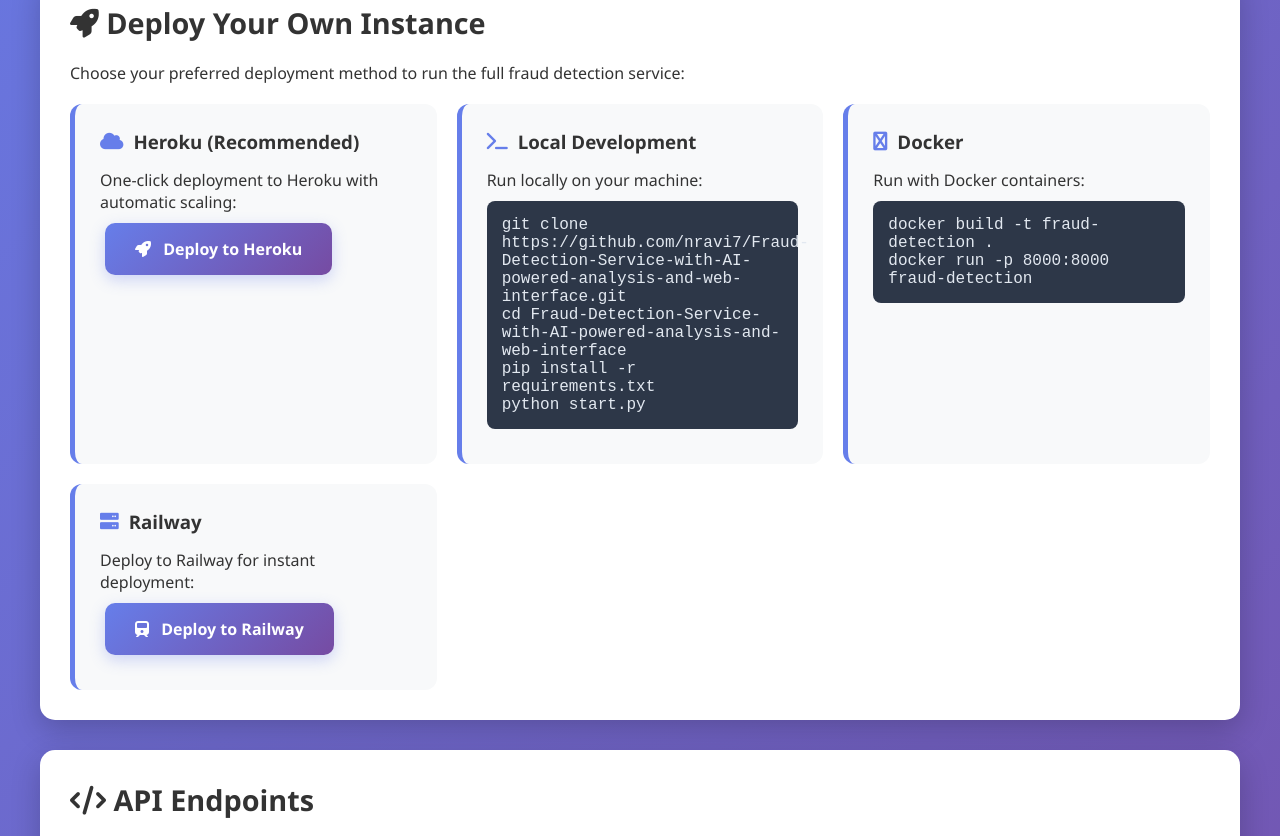
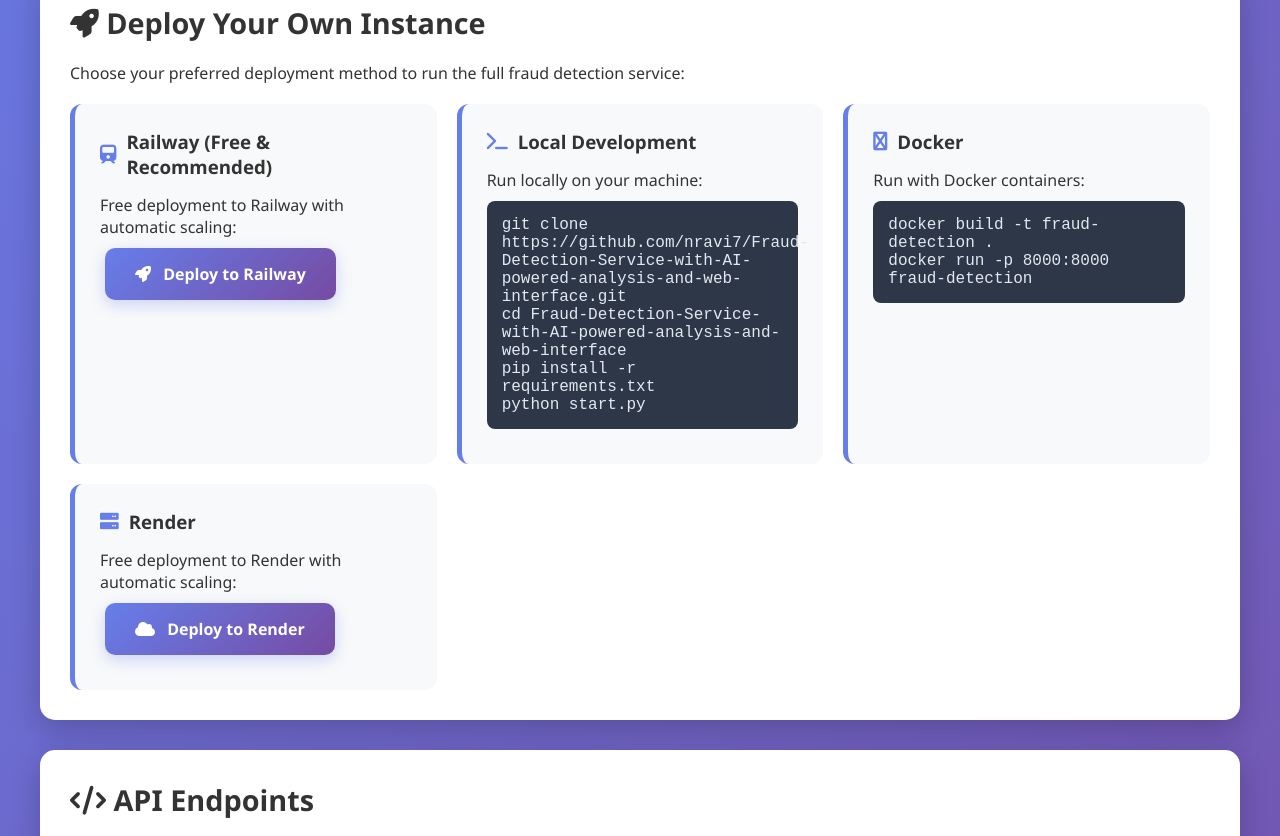
Before and after one commit to nravi7/Fraud-Detection-Service-with-AI-powered-analysis-and-web-interface, a plain HTML site: page index.html in a window 1280 px wide. Shown: the part 612-1448 px from the top of the page. Drawn offline with Linux system fonts and the light colour scheme.

Commit message:
Update deployment options to use free platforms (Railway, Render) instead of paid Heroku

```diff
--- a/index.html
+++ b/index.html
@@ -237,10 +237,10 @@
 
             <div class="deployment-options">
                 <div class="deployment-card">
-                    <h3><i class="fas fa-cloud"></i> Heroku (Recommended)</h3>
-                    <p>One-click deployment to Heroku with automatic scaling:</p>
-                    <a href="https://heroku.com/deploy?template=https://github.com/nravi7/Fraud-Detection-Service-with-AI-powered-analysis-and-web-interface" class="btn">
-                        <i class="fas fa-rocket"></i> Deploy to Heroku
+                    <h3><i class="fas fa-train"></i> Railway (Free & Recommended)</h3>
+                    <p>Free deployment to Railway with automatic scaling:</p>
+                    <a href="https://railway.app" class="btn">
+                        <i class="fas fa-rocket"></i> Deploy to Railway
                     </a>
                 </div>
 
@@ -265,10 +265,10 @@
                 </div>
 
                 <div class="deployment-card">
-                    <h3><i class="fas fa-server"></i> Railway</h3>
-                    <p>Deploy to Railway for instant deployment:</p>
-                    <a href="https://railway.app" class="btn">
-                        <i class="fas fa-train"></i> Deploy to Railway
+                    <h3><i class="fas fa-server"></i> Render</h3>
+                    <p>Free deployment to Render with automatic scaling:</p>
+                    <a href="https://render.com" class="btn">
+                        <i class="fas fa-cloud"></i> Deploy to Render
                     </a>
                 </div>
             </div>
```
